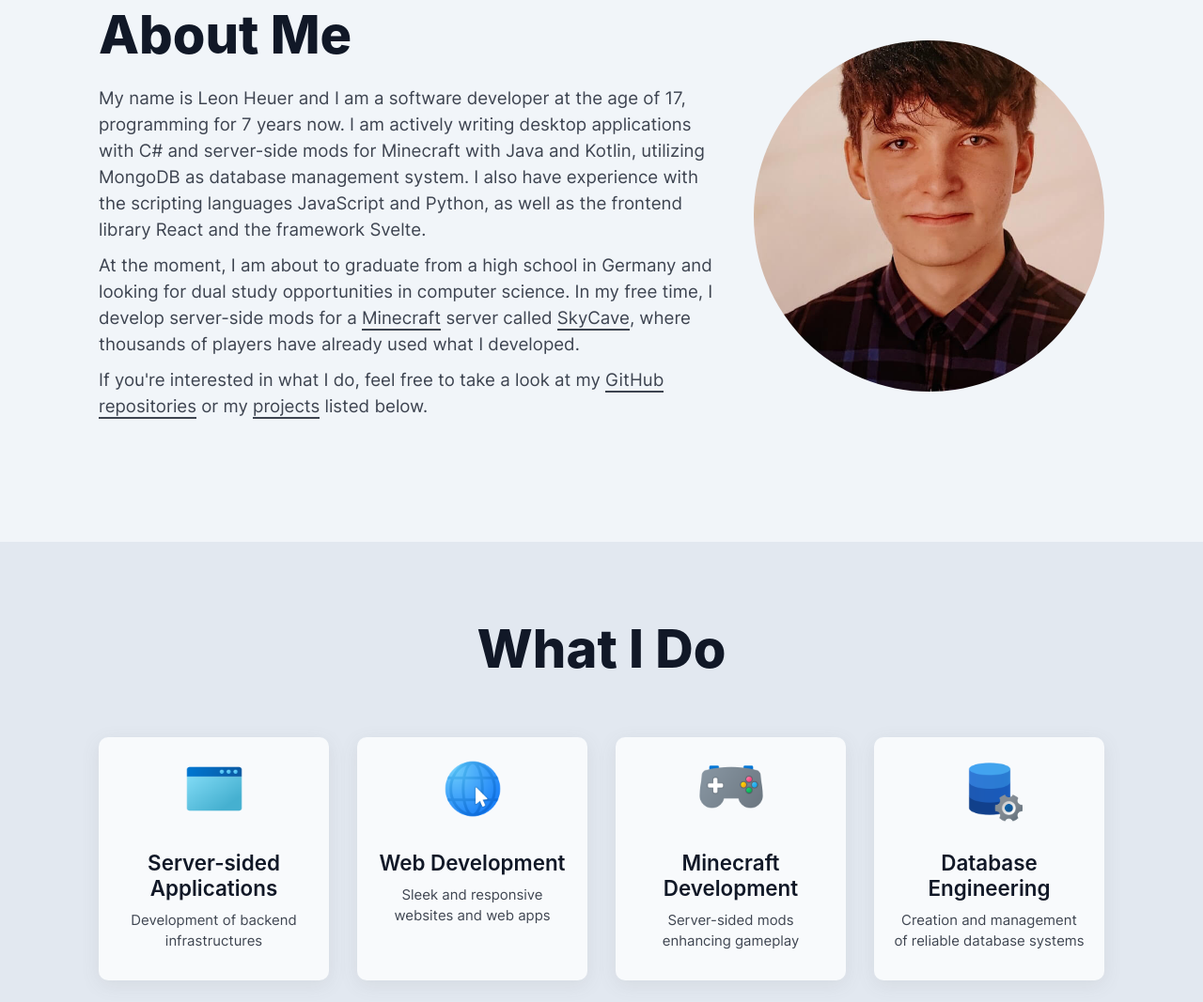
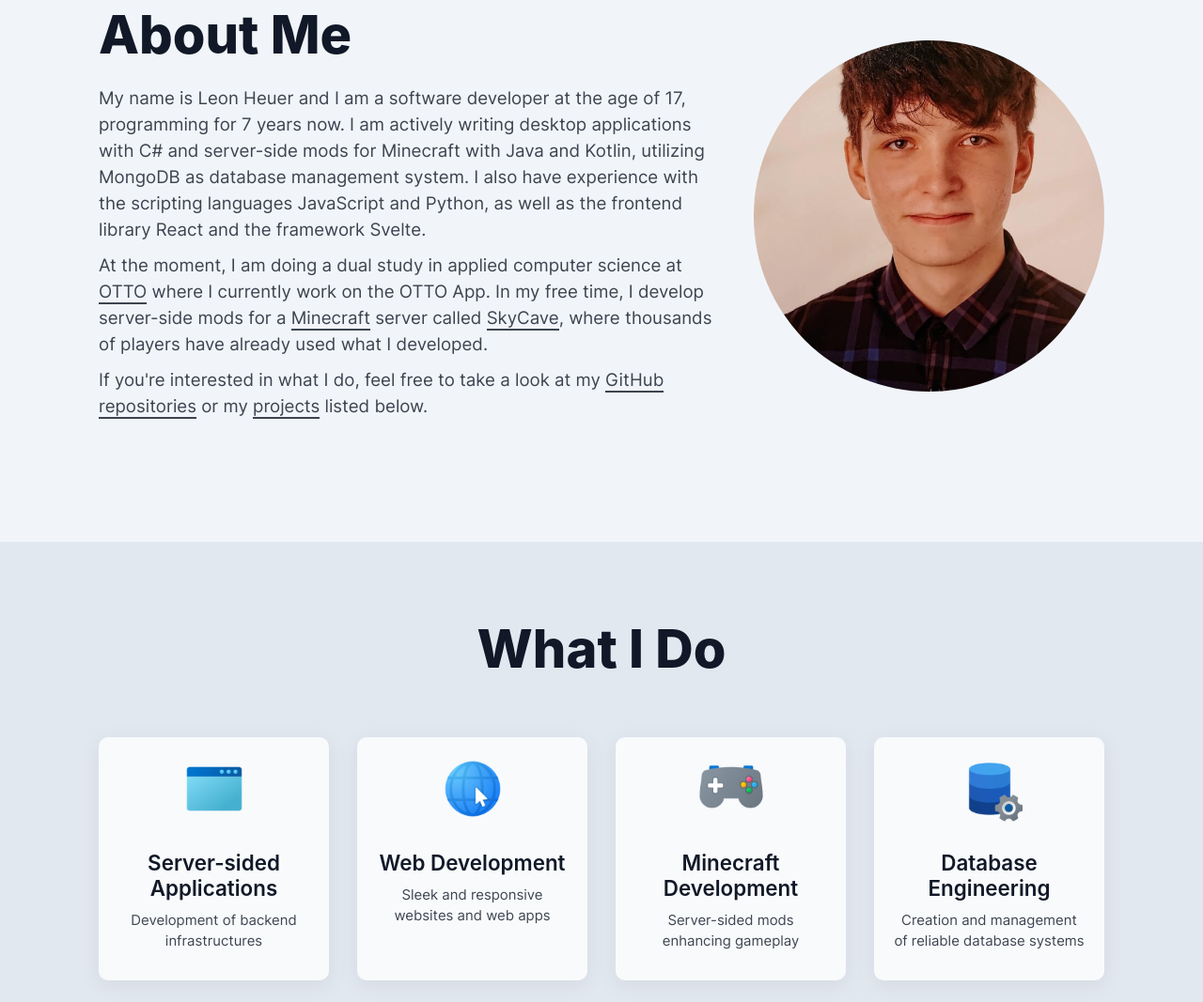
Before and after one commit to heuerleon/leonheuer-portfolio, a Gatsby site: page / in a window 1280 px wide. Shown: the part 917-1984 px from the top of the page at 94% size. Built offline with nearby package versions, Linux system fonts and the light colour scheme; Gatsby itself is replaced by a stand-in of ours; a web font is replaced by a local one.

Commit message:
Change about me section on index page

```diff
--- a/src/pages/index.js
+++ b/src/pages/index.js
@@ -211,7 +211,7 @@ const IndexPage = () => {
       request.onload = () => console.log(request.responseText);
       let body = JSON.stringify({
         content:
-          "<@320518030243135490> someone has used the contact form on your website https://leonheuer.de",
+          "<@320518030243135490> someone has used the contact form on your website https://heuer.ovh",
         allowed_mentions: {
           parse: ["users"],
         },
@@ -419,9 +419,13 @@ const IndexPage = () => {
                 the framework Svelte.
               </p>
               <p>
-                At the moment, I am about to graduate from a high school in
-                Germany and looking for dual study opportunities in computer
-                science. In my free time, I develop server-side mods for a{" "}
+                At the moment, I am doing a dual study in applied computer
+                science at{" "}
+                <a href="https://www.otto.de/" target="_blank" rel="noreferrer">
+                  OTTO
+                </a>{" "}
+                where I currently work on the OTTO App. In my free time, I
+                develop server-side mods for a{" "}
                 <a
                   href="https://www.minecraft.net/en-us"
                   target="_blank"
```
